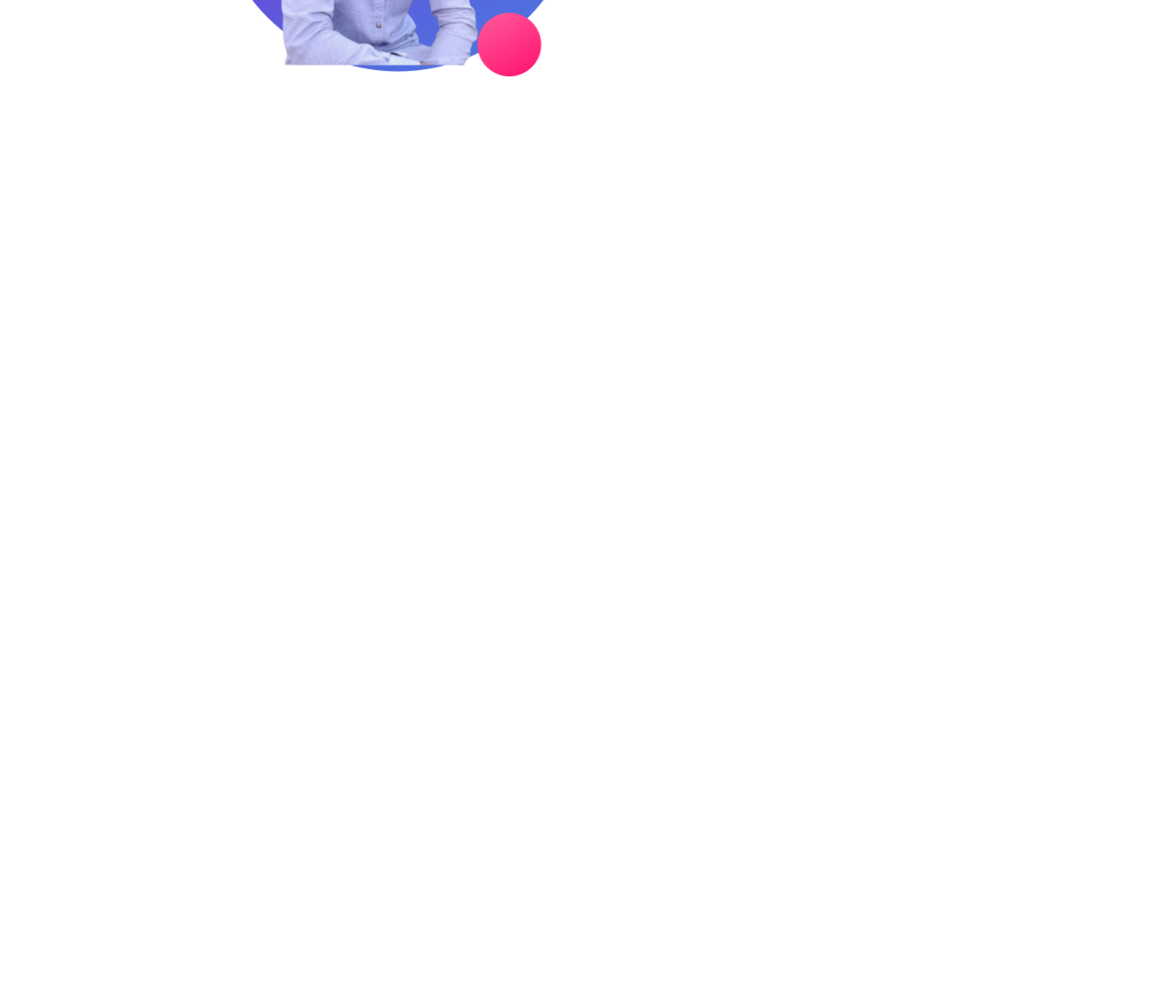
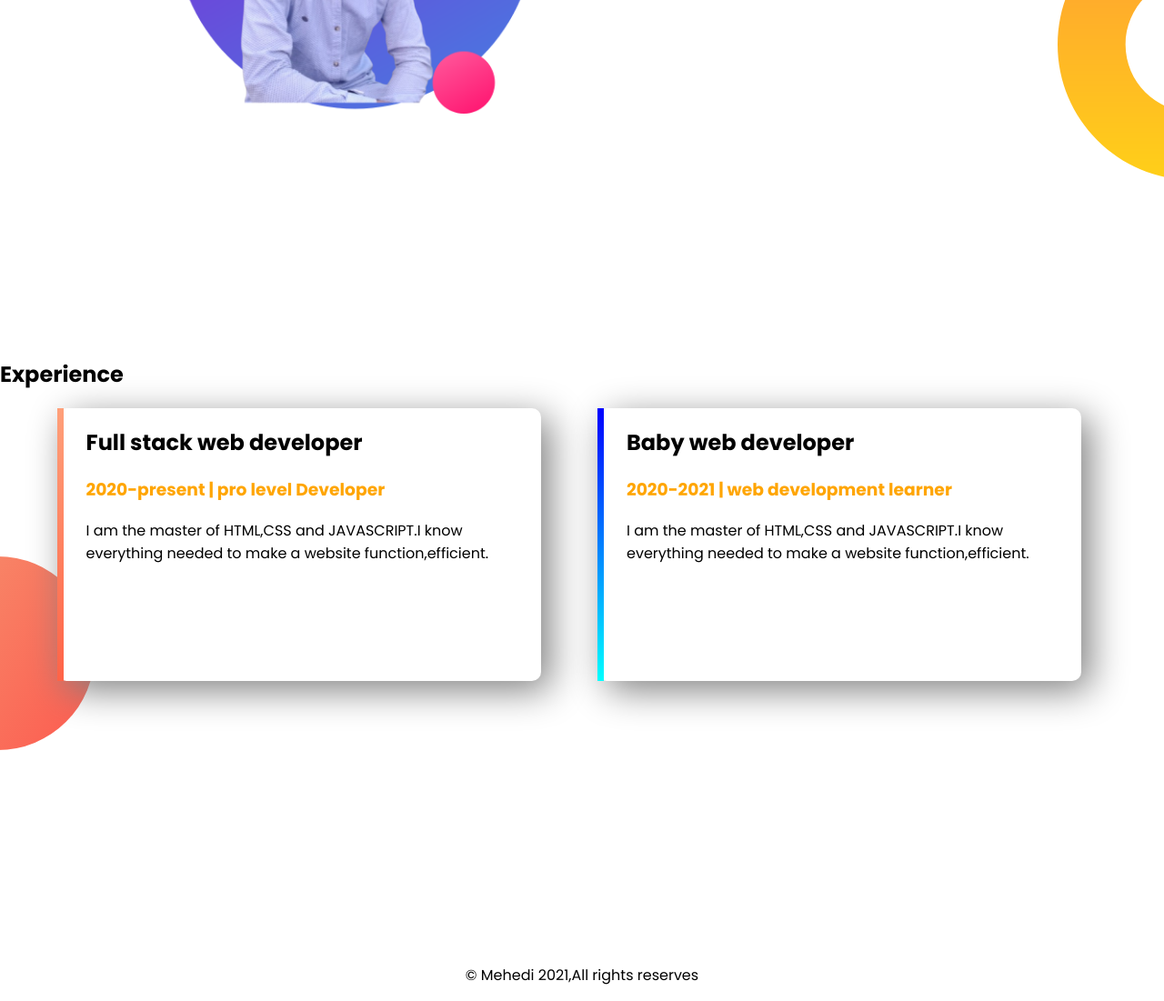
Before and after one commit to MehediHassan303/web-portfolio, a plain HTML site: page index.html in a window 1280 px wide. Shown: the part 926-2027 px from the top of the page at 91% size. Before the commit the page ends 1200 px from the top, so only its background shows below. Drawn offline with Linux system fonts and the light colour scheme.

Commit message:
Finished my first ever website

```diff
--- a/index.html
+++ b/index.html
@@ -36,5 +36,24 @@
     <a class="link-button" target="_blank" href="https://www.facebook.com/mdmehedihassan.hassan303">Visite my facebook</a>
   </div>
 </section>
+<section class="experience-area">
+  <h2>Experience</h2>
+  <div id="full-stack" class="half-width single-experience">
+    <h2>Full stack web developer</h2>
+    <h3 class="ex">2020-present | pro level Developer </h3>
+    <p>I am the master of HTML,CSS and JAVASCRIPT.I know everything needed to make a website function,efficient.</p>
+
+  </div>
+  <div id="baby" class="half-width single-experience">
+    <h2>Baby web developer</h2>
+    <h3 class="ex">2020-2021 | web development learner</h3>
+    <p>I am the master of HTML,CSS and JAVASCRIPT.I know everything needed to make a website function,efficient.</p>
+
+  </div>
+
+</section>
+<footer>
+  <p>© Mehedi 2021,All rights reserves</p>
+</footer>
 </body>
 </html>
--- a/style.css
+++ b/style.css
@@ -12,7 +12,7 @@ h1{
   width: 40%;
   float:left;
   margin-left: 5%;
-  padding-left: 5%;
+  padding-left: 2%;
 }
 .half-width img{
   width: 100%;
@@ -21,10 +21,21 @@ h1{
 
   background-image: url("images/top-banner.png");
   background-repeat: no-repeat;
+
+}
+.dream-area{
+
+  background-image: url("images/dream-bg.png");
+  background-repeat: no-repeat;
+  background-position: right;
 }
 section{
+
   height: 500px;
-  padding-bottom: 100px;
+  padding-bottom: 150px;
+  padding-right: 30px;
+
+
 }
 .link-button{
   text-decoration: none;
@@ -35,3 +46,34 @@ section{
   color: azure;
   font-weight: 700;
 }
+.ex{
+  color: orange;
+
+}
+.single-experience{
+  height: 60%;
+  box-shadow: 10px 10px 40px gray;
+  border-radius: 10px;
+  background-color: white;
+}
+.experience-area{
+  background-image: url("images/exp-bg.png");
+  background-repeat: no-repeat;
+  background-position: left;
+}
+#full-stack{
+  border-left: 7px solid;
+  border-image: linear-gradient(180deg,lightsalmon,tomato);
+  border-image-slice: 1;
+
+}
+#baby{
+  border-left: 7px solid;
+  border-image: linear-gradient(180deg,blue,cyan);
+  border-image-slice: 1;
+
+
+}
+footer{
+  text-align: center;
+}
```
